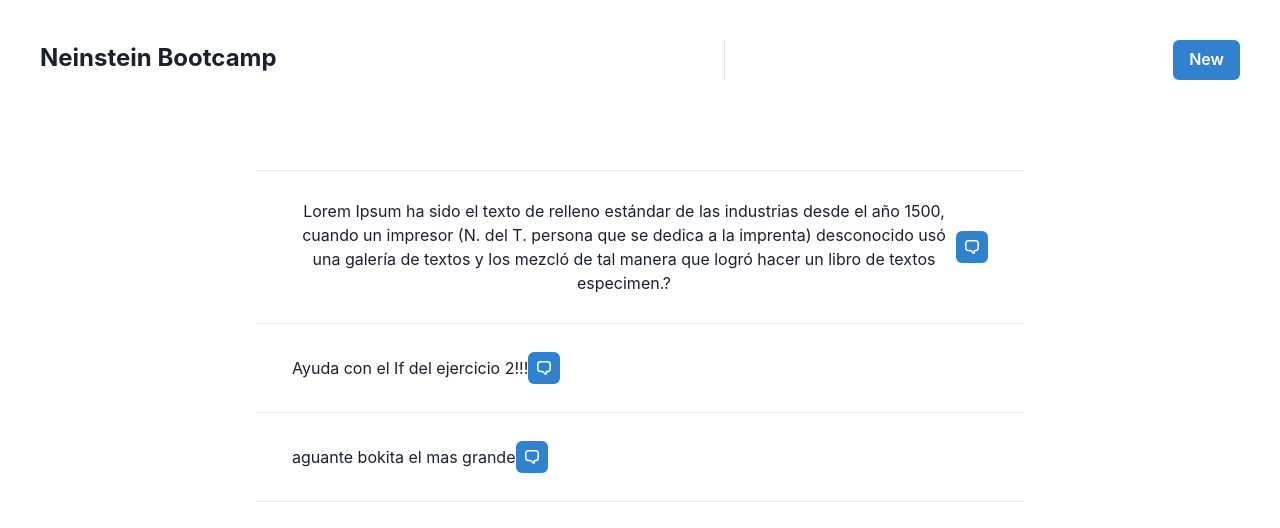
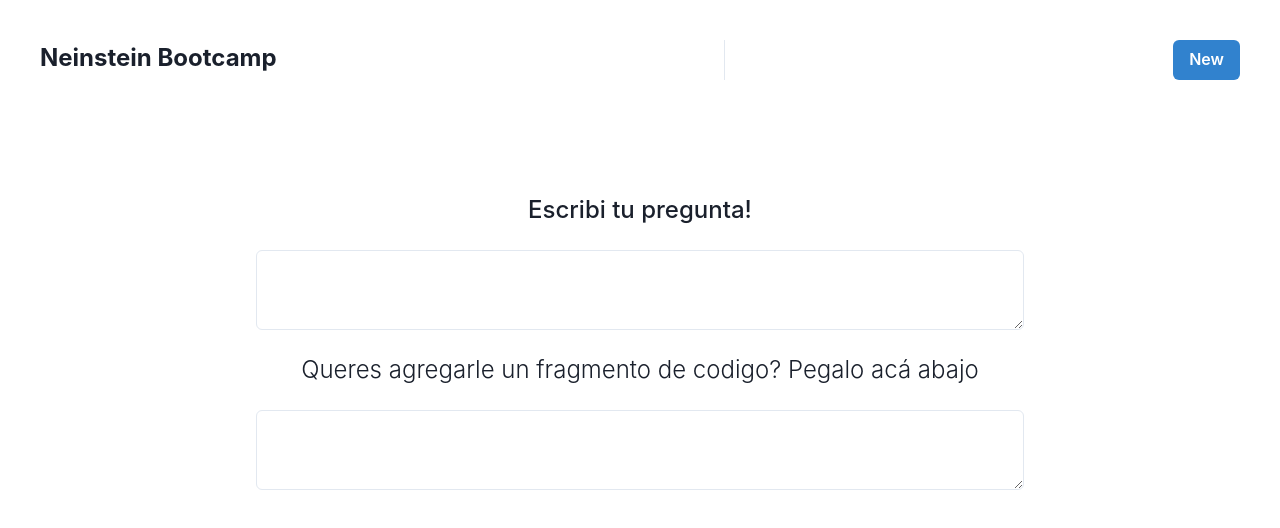
Before and after one commit to agusortola/coderaceBootcamp, a React (Create React App) app: page /create in a window 1280 px wide. Shown: the top 528 px of the page. Built offline with nearby package versions, Linux system fonts and the light colour scheme; data requests are answered from the project's data file.

Commit message:
añado Create component y rutas a home y a crear pregunta

```diff
--- a/src/App.js
+++ b/src/App.js
@@ -3,16 +3,26 @@ import { ChakraProvider } from "@chakra-ui/react";
 import ListContainer from "./components/ListContainer";
 import Navbar from "./components/Navbar";
 import { DataProvider } from "./components/DataContext";
+import Create from "./components/Create";
+import { BrowserRouter, Route, Switch } from "react-router-dom";
 
 function App() {
-
   return (
-    <ChakraProvider>
-      <DataProvider>
-        <Navbar></Navbar>
-        <ListContainer></ListContainer>
-      </DataProvider>
-    </ChakraProvider>
+    <BrowserRouter>
+      <ChakraProvider>
+        <DataProvider>
+          <Navbar />
+          <Switch>
+            <Route exact path="/">
+              <ListContainer />
+            </Route>
+            <Route path="/create">
+              <Create />
+            </Route>
+          </Switch>
+        </DataProvider>
+      </ChakraProvider>
+    </BrowserRouter>
   );
 }
 
--- /dev/null
+++ b/src/components/Create.js
@@ -0,0 +1,28 @@
+import { Textarea, Center, Box, Text, Code } from "@chakra-ui/react";
+
+const Create = () => {
+  return (
+    <Center marginTop={50}>
+      <Box h="100%" w="60%" justifySelf="center">
+        <Center h={30} p={10}>
+          <Text fontSize={24} fontWeight={500}>
+            Escribi tu pregunta!
+          </Text>
+        </Center>
+        <Center>
+          <Textarea ></Textarea>
+        </Center>
+        <Center h={30} p={10}>
+          <Text fontSize={24} fontWeight={300}>
+            Queres agregarle un fragmento de codigo? Pegalo acá abajo
+          </Text>
+        </Center>
+        <Center>
+          <Textarea></Textarea>
+        </Center>
+      </Box>
+    </Center>
+  );
+};
+
+export default Create;
--- a/src/components/List.js
+++ b/src/components/List.js
@@ -21,6 +21,8 @@ const List = () => {
 
   const {data: questions} = useContext(DataContext)
 
+  console.log(questions)
+
   return (
     <div display= 'block' width='100%'>
     <Accordion width='100%' >
--- a/src/components/Navbar.js
+++ b/src/components/Navbar.js
@@ -8,6 +8,7 @@ import {
   Button,
   ButtonGroup,
 } from "@chakra-ui/react";
+import { Link } from 'react-router-dom'
 
 const handleClick = () => {
   console.log("Clickeado");
@@ -17,22 +18,26 @@ const Navbar = () => {
   return (
     <HStack
       divider={<StackDivider borderColor="gray.200" />}
-      spacing={5}
+      spacing={15}
       justify="space-between"
       p={10}
     >
       <VStack spacing={5}>
         <Box h="40px">
+        <Link to ="/">
           <Text fontWeight={700} fontSize={24}>
             Neinstein Bootcamp
           </Text>
+          </Link>
         </Box>
       </VStack>
       <VStack spacing={5}>
         <Box h="40px">
+          <Link to ="/create">
           <Button onClick={handleClick} colorScheme="blue">
             New
           </Button>
+          </Link>
         </Box>
       </VStack>
     </HStack>
```
